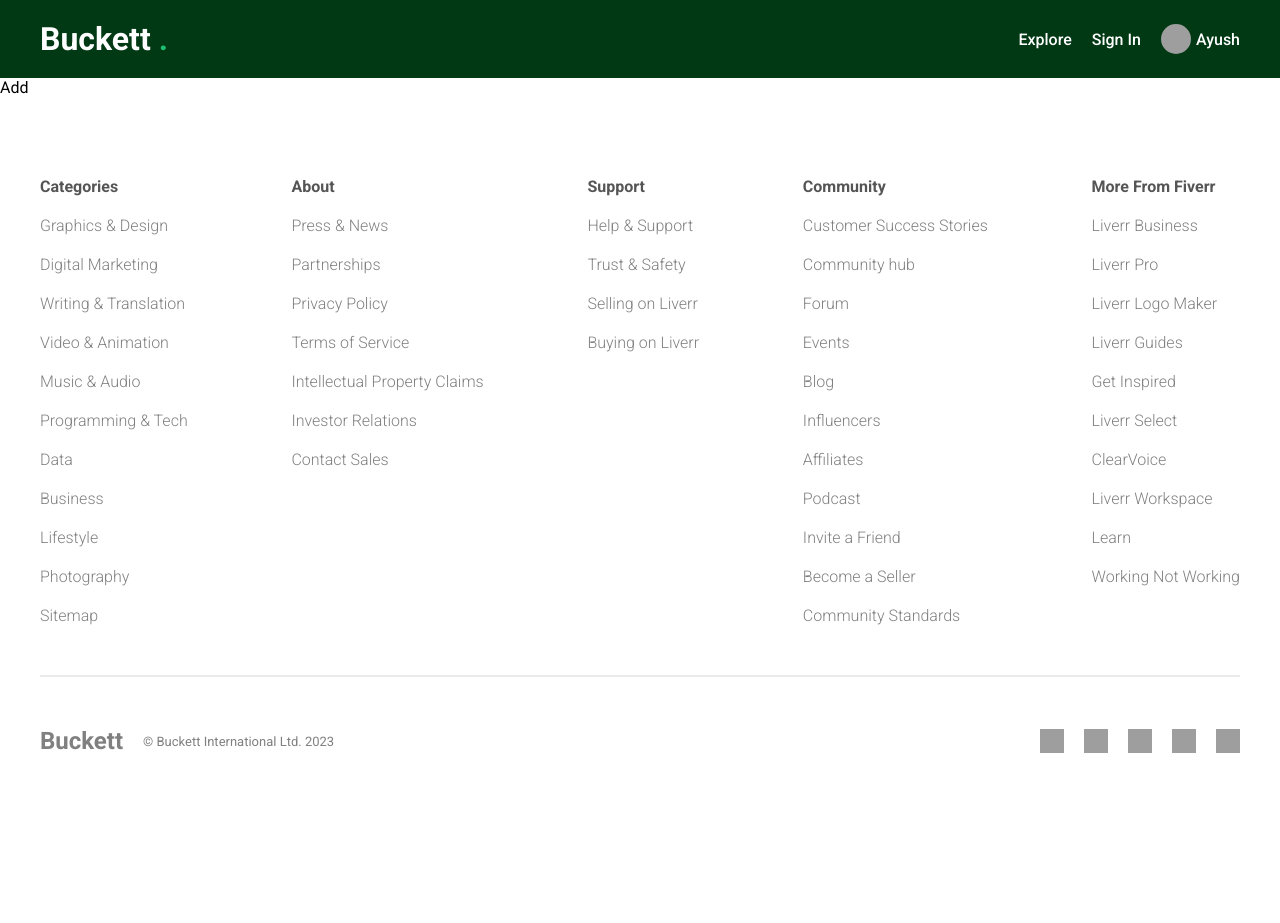
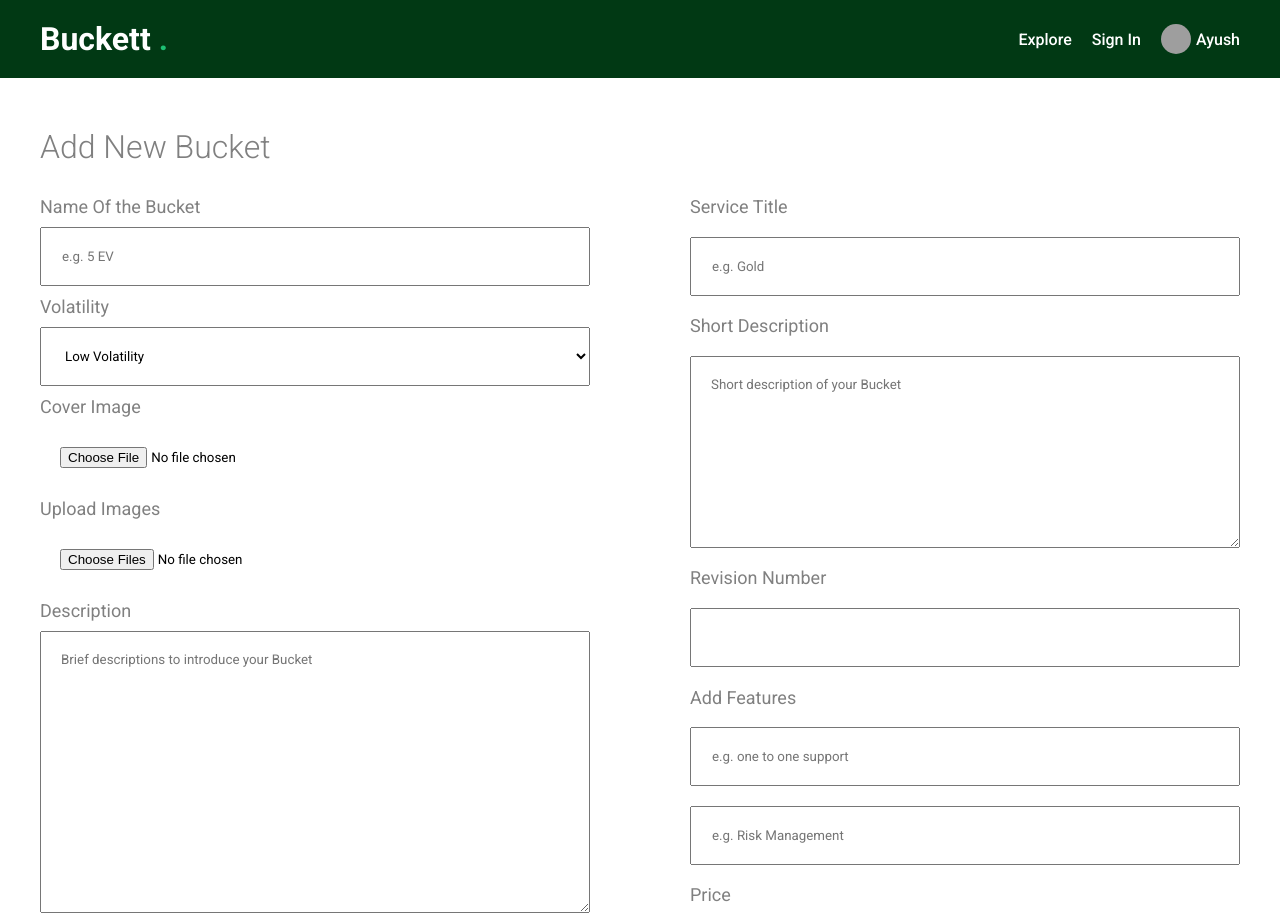
Before and after one commit to ayushdev351/CampusHustle, a React (Vite) app in the folder vite-project/: page /add in a window 1280 px wide. Shown: the top 923 px of the page. Before the commit the page ends 835 px from the top, so only its background shows below. Built offline with nearby package versions, Linux system fonts and the light colour scheme; grey boxes are pictures that could not be loaded.

Commit message:
update in add bucket page

```diff
--- a/vite-project/pages/add/Add.jsx
+++ b/vite-project/pages/add/Add.jsx
@@ -3,8 +3,47 @@
 
 const Add = () => {
     return(
-        <div>Add</div>
-    )
+    <div className="add">
+      <div className="container">
+        <h1>Add New Bucket</h1>
+        <div className="sections">
+          <div className="info">
+            <label htmlFor="">Name Of the Bucket</label>
+            <input
+              type="text"
+              placeholder="e.g. 5 EV"
+            />
+            <label htmlFor="">Volatility</label>
+            <select name="cats" id="cats">
+              <option value="low">Low Volatility</option>
+              <option value="med">Medium Volatility</option>
+              <option value="high">High Volatility</option>
+            </select>
+            <label htmlFor="">Cover Image</label>
+            <input type="file" />
+            <label htmlFor="">Upload Images</label>
+            <input type="file" multiple />
+            <label htmlFor="">Description</label>
+            <textarea name="" id="" placeholder="Brief descriptions to introduce your Bucket" cols="0" rows="16"></textarea>
+            <button>Create</button>
+          </div>
+          <div className="details">
+            <label htmlFor="">Service Title</label>
+            <input type="text" placeholder="e.g. Gold" />
+            <label htmlFor="">Short Description</label>
+            <textarea name="" id="" placeholder="Short description of your Bucket" cols="30" rows="10"></textarea>
+            <label htmlFor="">Revision Number</label>
+            <input type="number" />
+            <label htmlFor="">Add Features</label>
+            <input type="text" placeholder="e.g. one to one support" />
+            <input type="text" placeholder="e.g. Risk Management" />
+            <label htmlFor="">Price</label>
+            <input type="number" />
+          </div>
+        </div>
+      </div>
+    </div>
+  );
 }
 
 export default Add;
--- a/vite-project/pages/add/Add.scss
+++ b/vite-project/pages/add/Add.scss
@@ -0,0 +1,52 @@
+.add {
+    display: flex;
+    justify-content: center;
+
+    .container {
+      width: 1200px;
+      padding: 50px 0px;
+
+      h1 {
+        width: max-content;
+        margin-bottom: 30px;
+        color: gray;
+        font-weight: 300;
+      }
+
+      .sections {
+        display: flex;
+        justify-content: space-between;
+        gap: 100px;
+
+        label {
+          color: gray;
+          font-size: 18px;
+        }
+
+        .info,
+        .details {
+          flex: 1;
+          display: flex;
+          flex-direction: column;
+          gap: 10px;
+          justify-content: space-between;
+
+          input,
+          select,
+          textarea {
+            padding: 20px;
+          }
+
+          button {
+            border: none;
+            padding: 20px;
+            color: white;
+            font-weight: 500;
+            font-size: 18px;
+            background-color: #1dbf73;
+            cursor: pointer;
+          }
+        }
+      }
+    }
+  }
--- a/vite-project/pages/login/Login.jsx
+++ b/vite-project/pages/login/Login.jsx
@@ -3,7 +3,7 @@
 
 const Login = () => {
     return(
-        <div>Login</div>
+        <div className="login">Login</div>
     )
 }
 
--- a/vite-project/pages/login/Login.scss
+++ b/vite-project/pages/login/Login.scss
@@ -0,0 +1,3 @@
+.login{
+    color: red;
+}
```
